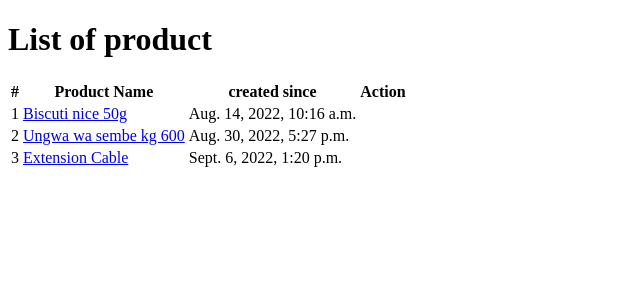
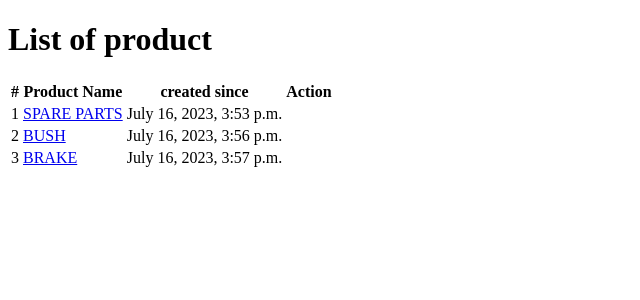
Before and after one commit to halidi-hamidu/DUKAWEBAPP, a Django app: template templates/temp.html in a window 1280 px wide. Shown: the top 300 px of the page, without its empty margins (0-640 px from the left). Run offline with Django 4.2, Linux system fonts and the light colour scheme; the template is opened without the code that fills it, so the values that code supplies are empty.

Commit message:
templates updated

```diff
--- a/templates/store/productDataTables.html
+++ b/templates/store/productDataTables.html
@@ -8,7 +8,7 @@
             <h6 class="m-0 font-weight-bold text-primary">product list</h6>
             <button type="button" class="btn btn-outline-primary" data-toggle="modal" data-target="#productModal"
             id="#productModal"><i class="fas fa-plus p-1"></i>Product</button>
-            <a href="#">Pdf</a>
+            <a href="{% url 'storeApp:myView' %}">Pdf</a>
             </div>
           {% if get_products %}
           <div class="table-responsive p-4">
--- a/templates/temp.html
+++ b/templates/temp.html
@@ -24,13 +24,13 @@
 
                 <tr>
                   <td>1</td>
-                  <td><a href="#">Biscuti  nice 50g</a></td>
+                  <td><a href="#">SPARE PARTS</a></td>
 
-                  <td>Aug. 14, 2022, 10:16 a.m.</td>
+                  <td>July 16, 2023, 3:53 p.m.</td>
 
                   <td>
-                    <a data-toggle="modal" data-target="#productDetailViewModale509610b-7909-4b3a-b21a-99246188e5e5" class="btn btn-sm btn-outline-primary text-primary"><i class="fas fas fa-eye"></i></a>
-                    <a  data-toggle="modal" data-target="#updateproductModale509610b-7909-4b3a-b21a-99246188e5e5"
+                    <a data-toggle="modal" data-target="#productDetailViewModal9fc5b122-e399-4bab-bc1a-3c046757bb64" class="btn btn-sm btn-outline-primary text-primary"><i class="fas fas fa-eye"></i></a>
+                    <a  data-toggle="modal" data-target="#updateproductModal9fc5b122-e399-4bab-bc1a-3c046757bb64"
                     class="btn btn-sm btn-outline-warning"  ><i class="fas fas fas fa-pen"></i></a>
                     <a  data-toggle="modal" data-target="#deleteProductModal" class="btn btn-sm btn-outline-danger"><i class="fas fas fas far fa-trash-alt"></i></a>
                   </td>
@@ -39,13 +39,13 @@
 
                 <tr>
                   <td>2</td>
-                  <td><a href="#">Ungwa wa sembe  kg 600</a></td>
+                  <td><a href="#">BUSH</a></td>
 
-                  <td>Aug. 30, 2022, 5:27 p.m.</td>
+                  <td>July 16, 2023, 3:56 p.m.</td>
 
                   <td>
-                    <a data-toggle="modal" data-target="#productDetailViewModal9b373678-976d-456d-a865-90a142e3614e" class="btn btn-sm btn-outline-primary text-primary"><i class="fas fas fa-eye"></i></a>
-                    <a  data-toggle="modal" data-target="#updateproductModal9b373678-976d-456d-a865-90a142e3614e"
+                    <a data-toggle="modal" data-target="#productDetailViewModal58163442-849a-4e1a-b47b-e9cd23bc53aa" class="btn btn-sm btn-outline-primary text-primary"><i class="fas fas fa-eye"></i></a>
+                    <a  data-toggle="modal" data-target="#updateproductModal58163442-849a-4e1a-b47b-e9cd23bc53aa"
                     class="btn btn-sm btn-outline-warning"  ><i class="fas fas fas fa-pen"></i></a>
                     <a  data-toggle="modal" data-target="#deleteProductModal" class="btn btn-sm btn-outline-danger"><i class="fas fas fas far fa-trash-alt"></i></a>
                   </td>
@@ -54,13 +54,13 @@
 
                 <tr>
                   <td>3</td>
-                  <td><a href="#">Extension Cable</a></td>
+                  <td><a href="#">BRAKE</a></td>
 
-                  <td>Sept. 6, 2022, 1:20 p.m.</td>
+                  <td>July 16, 2023, 3:57 p.m.</td>
 
                   <td>
-                    <a data-toggle="modal" data-target="#productDetailViewModal1fad4866-3601-4f3b-b560-b720db71c9d3" class="btn btn-sm btn-outline-primary text-primary"><i class="fas fas fa-eye"></i></a>
-                    <a  data-toggle="modal" data-target="#updateproductModal1fad4866-3601-4f3b-b560-b720db71c9d3"
+                    <a data-toggle="modal" data-target="#productDetailViewModale39ba552-7461-4786-afc6-fe0223782f31" class="btn btn-sm btn-outline-primary text-primary"><i class="fas fas fa-eye"></i></a>
+                    <a  data-toggle="modal" data-target="#updateproductModale39ba552-7461-4786-afc6-fe0223782f31"
                     class="btn btn-sm btn-outline-warning"  ><i class="fas fas fas fa-pen"></i></a>
                     <a  data-toggle="modal" data-target="#deleteProductModal" class="btn btn-sm btn-outline-danger"><i class="fas fas fas far fa-trash-alt"></i></a>
                   </td>
```
Also changed, not shown: templates/result.html (+9 -37 lines).
